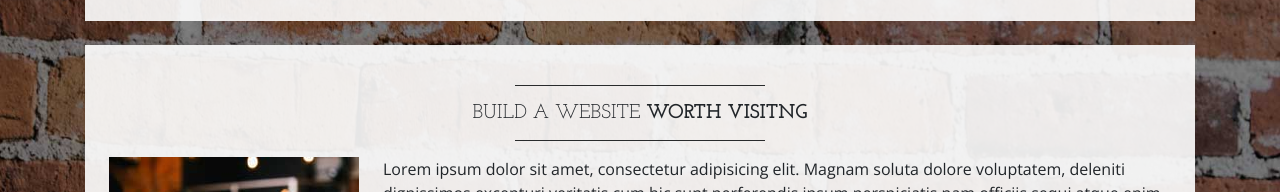
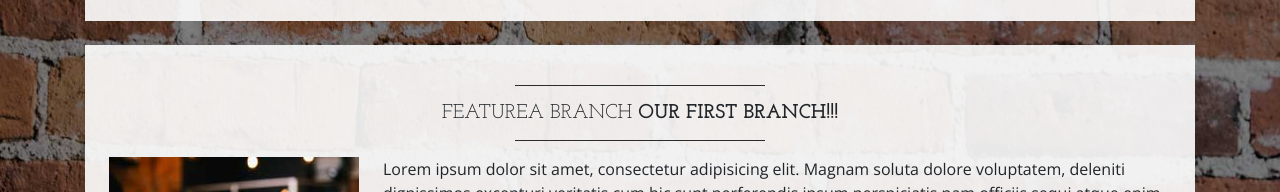
Before and after one commit to JasonDuquain/learn-git, a website: page index.html in a window 1280 px wide. Shown: the part 1012-1204 px from the top of the page. Drawn offline with nearby package versions, Linux system fonts and the light colour scheme.

Commit message:
initial commit on featureA

```diff
--- a/index.html
+++ b/index.html
@@ -109,8 +109,8 @@
 
       <div class="bg-faded p-4 my-4">
         <hr class="divider">
-        <h2 class="text-center text-lg text-uppercase my-0">Build a website
-          <strong>worth visitng</strong>
+        <h2 class="text-center text-lg text-uppercase my-0">FeatureA Branch
+          <strong>our first branch!!!</strong>
         </h2>
         <hr class="divider">
         <img class="img-fluid float-left mr-4 d-none d-lg-block" src="img/intro-pic.jpg" alt="">
```
